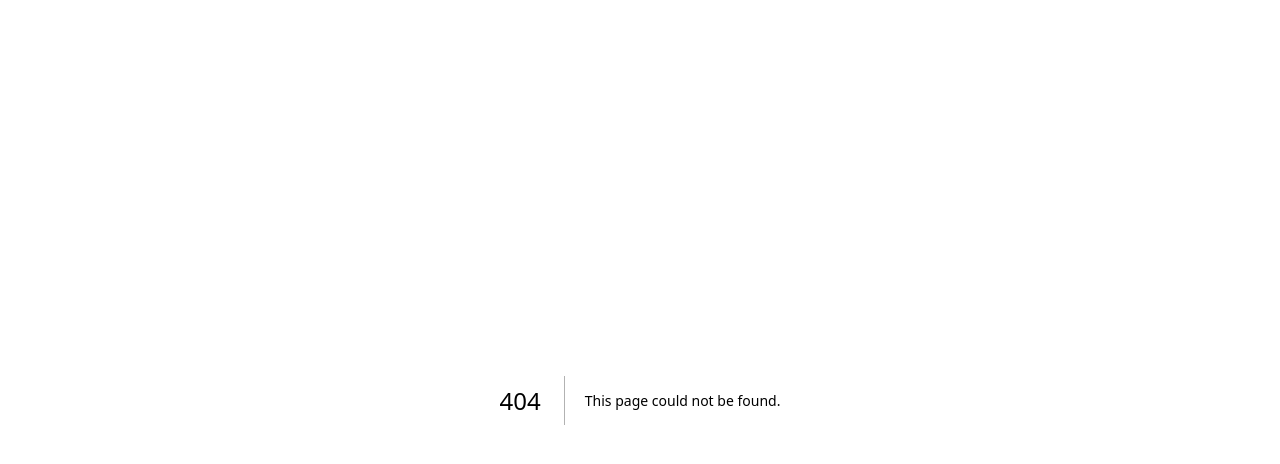
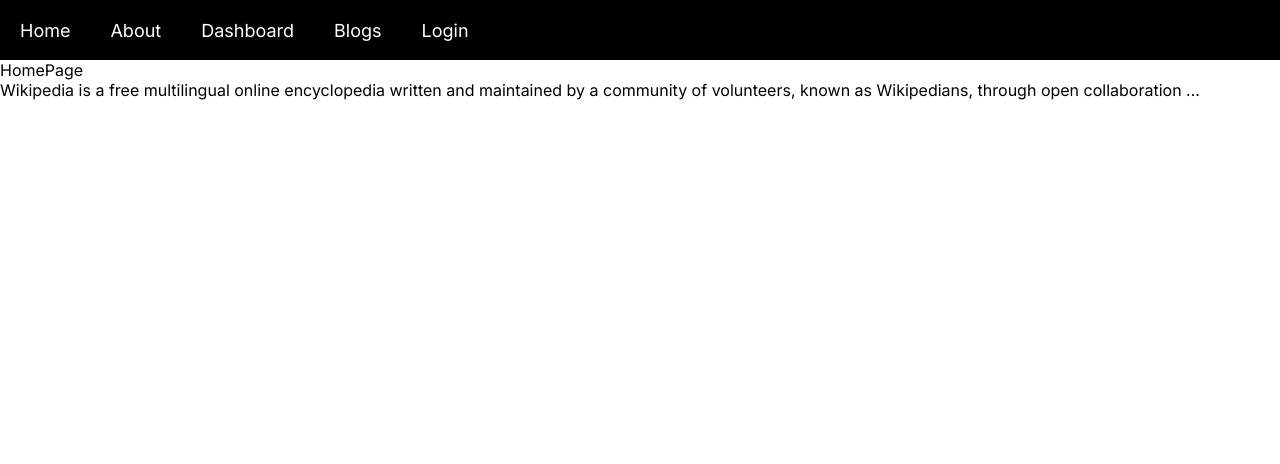
Before and after one commit to 01Deepak/nextdemo, a Next.js app: page /home in a window 1280 px wide. Before the commit this address had no page. Shown: the top 464 px of the page. Built offline with nearby package versions, Linux system fonts and the light colour scheme.

Commit message:
add navbar and pages

```diff
--- /dev/null
+++ b/src/app/components/navbar/navbar.jsx
@@ -0,0 +1,20 @@
+import React from 'react'
+import styles from './navbar.module.css'
+import Link from 'next/link'
+const Navbar = () => {
+  return (
+    <div>
+      <ul className={styles.nav}>
+        <li className={styles.navItem}>
+         <Link href='/home'>Home</Link>
+          </li>
+        <li className={styles.navItem}><Link href='/about-us'>About</Link></li>
+        <li className={styles.navItem}><Link href='/dashboard'>Dashboard</Link></li>
+        <li className={styles.navItem}><Link href='/blogs'>Blogs</Link></li>
+        <li className={styles.navItem}><Link href='/'>Login</Link></li>
+      </ul>
+    </div>
+  )
+}
+
+export default Navbar
--- /dev/null
+++ b/src/app/components/navbar/navbar.module.css
@@ -0,0 +1,20 @@
+.nav{
+  display: flex;
+  justify-content: start;
+  align-items: center;
+  background-color: black;
+  color: white;
+  min-height: 60px;
+}
+.navItem{
+  text-decoration: none;
+  list-style: none;
+  padding: 0px 20px;
+  font-size: 18px;
+  cursor: pointer;
+}
+
+.navItem a{
+  text-decoration: none;
+  color: white;
+}
--- a/src/app/globals.css
+++ b/src/app/globals.css
@@ -1,4 +1,10 @@
-:root {
+*{
+  margin: 0;
+  padding: 0;
+  box-sizing: border-box;
+}
+
+/* :root {
   --max-width: 1100px;
   --border-radius: 12px;
   --font-mono: ui-monospace, Menlo, Monaco, 'Cascadia Mono', 'Segoe UI Mono',
@@ -104,4 +110,4 @@ a {
   html {
     color-scheme: dark;
   }
-}
+} */
--- /dev/null
+++ b/src/app/home/page.js
@@ -0,0 +1,12 @@
+import React from 'react'
+
+const HomePage = () => {
+  return (
+    <>
+    <div> HomePage</div>
+    <p>Wikipedia is a free multilingual online encyclopedia written and maintained by a community of volunteers, known as Wikipedians, through open collaboration ...</p>
+    </>
+  )
+}
+
+export default HomePage
--- a/src/app/layout.js
+++ b/src/app/layout.js
@@ -1,3 +1,4 @@
+import Navbar from './components/navbar/navbar'
 import './globals.css'
 import { Inter } from 'next/font/google'
 
@@ -11,7 +12,12 @@ export const metadata = {
 export default function RootLayout({ children }) {
   return (
     <html lang="en">
-      <body className={inter.className}>{children}</body>
+      <body className={inter.className}>
+        <>
+        <Navbar/>
+        {children}
+        </>
+        </body>
     </html>
   )
 }
```
Also changed, not shown: src/app/about-us/nested-about.jsx (added, +9 -0 lines), src/app/about-us/page.js (added, +10 -0 lines), src/app/blogs/[...slug]/page.js (added, +25 -0 lines), src/app/blogs/page.js (added, +14 -0 lines), src/app/dashboard/page.js (added, +9 -0 lines), src/app/page.js (+3 -88 lines).
